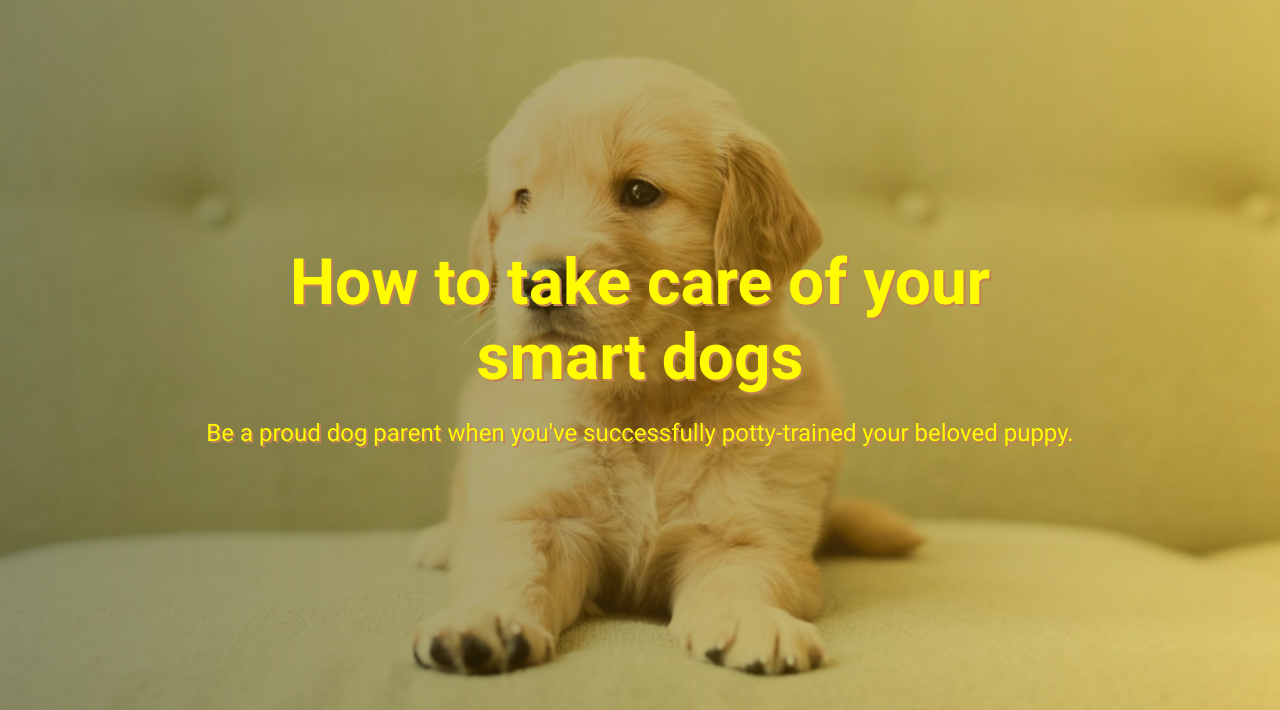
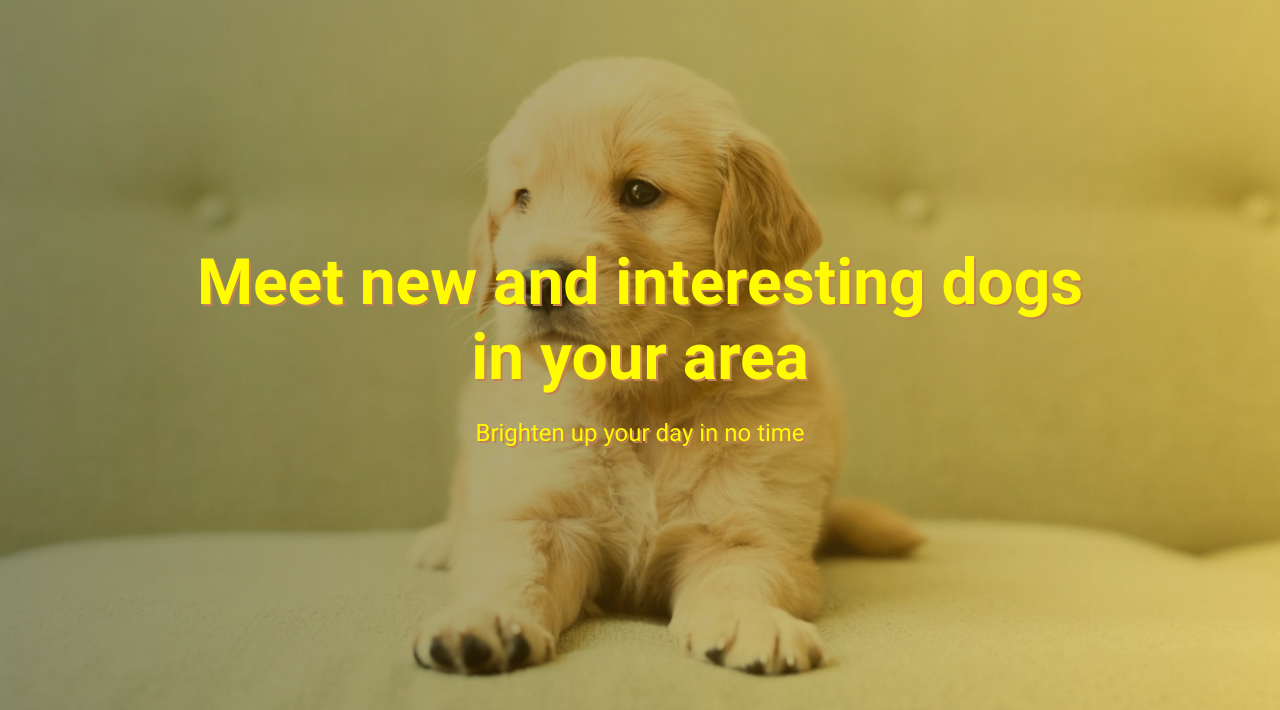
Before and after one commit to RevoU-FSSE-2/week-4-heypuni, a plain HTML site: page index.html in a window 1280 px wide. Shown: the part 90-800 px from the top of the page. Drawn offline with Linux system fonts and the light colour scheme.

Commit message:
modify content

```diff
--- a/index.html
+++ b/index.html
@@ -27,9 +27,9 @@
     <header>
         <section id="intro">
             <div class="intro-animation">
-                <h1>How to take care of your <br>smart dogs</h1>
+                <h1>Meet new and interesting dogs <br>in your area</h1>
                 <p class="description">
-                Be a proud dog parent when you've successfully potty-trained your beloved puppy.
+                Brighten up your day in no time
                 </p>
             </div>
        </section>
```
